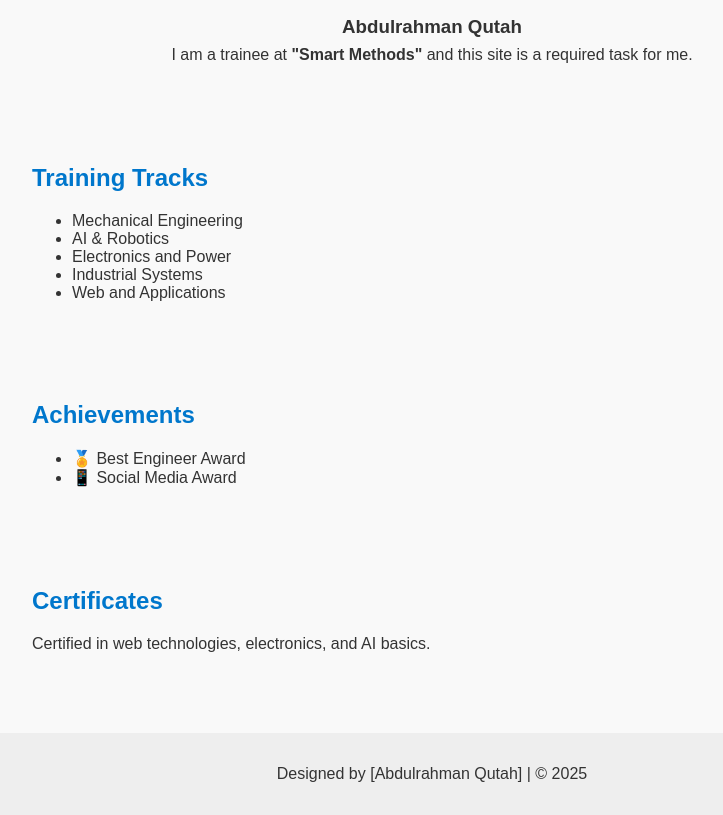
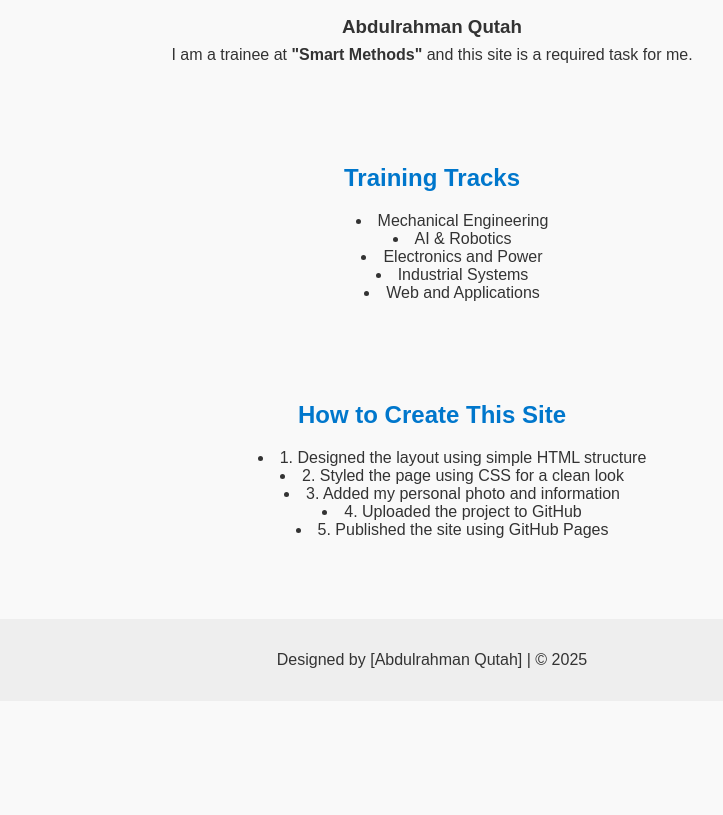
Before and after one commit to dhm-tech/personal-website, a plain HTML site: page index.html in a window 1280 px wide. Shown: the part 461-1276 px from the top of the page, without its empty margins (208-931 px from the left). After the commit the page ends 1162 px from the top, so only its background shows below. Drawn offline with Linux system fonts and the light colour scheme.

Commit message:
Update index.html

```diff
--- a/index.html
+++ b/index.html
@@ -22,9 +22,9 @@
   </p>
 </section>
 
-  <section id="tracks">
+ <section id="tracks" style="text-align: center;">
   <h2>Training Tracks</h2>
-    <ul>
+  <ul style="list-style-position: inside;">
     <li>Mechanical Engineering</li>
     <li>AI & Robotics</li>
     <li>Electronics and Power</li>
@@ -33,17 +33,15 @@
   </ul>
 </section>
 
-  <section id="achievements">
-    <h2>Achievements</h2>
-    <ul>
-      <li>🏅 Best Engineer Award</li>
-      <li>📱 Social Media Award</li>
+<section id="how-to" style="text-align: center;">
+  <h2>How to Create This Site</h2>
+  <ul style="list-style-position: inside;">
+    <li>1. Designed the layout using simple HTML structure</li>
+    <li>2. Styled the page using CSS for a clean look</li>
+    <li>3. Added my personal photo and information</li>
+    <li>4. Uploaded the project to GitHub</li>
+    <li>5. Published the site using GitHub Pages</li>
   </ul>
-  </section>
-
-  <section id="certificates">
-    <h2>Certificates</h2>
-    <p>Certified in web technologies, electronics, and AI basics.</p>
 </section>
 
   <footer>
```
Lines whose indentation alone changed are shown as unchanged.
